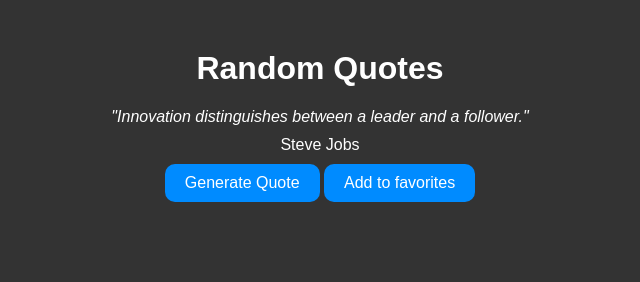
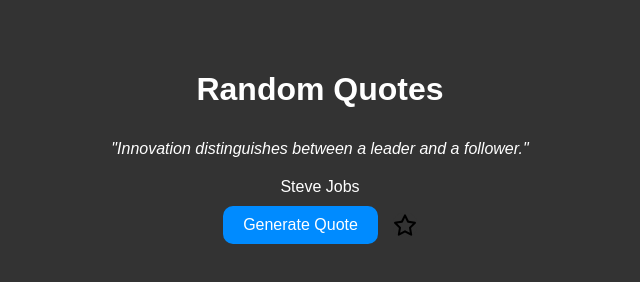
Before and after one commit to workingleb/RandomQuotes, a plain HTML site: page index.html in a window 1280 px wide. Both pictures are taken after a click on the button "Generate Quote". Shown: the whole page, without its empty margins (320-960 px from the left). Drawn offline with Linux system fonts and the light colour scheme.

Commit message:
change the button toogleFavorite to a star instead of text

```diff
--- a/css/style.css
+++ b/css/style.css
@@ -6,9 +6,18 @@ body {
 }
 
 .container {
+  display: flex;
+  flex-direction: column;
+  align-items: center;
   max-width: 600px;
   margin: 50px auto;
   text-align: center;
+}
+
+.button-container {
+  display: flex;
+  gap: 15px;
+  align-items: center;
 }
 
 .btn {
@@ -55,6 +64,31 @@ body {
 }
 
 .toogle-favorite-btn:disabled {
-  background-color: #0056b3;
-  cursor: not-allowed;
+  background-color: #333;
+  cursor: default;
 }
+
+.toogle-favorite-btn {
+  background-color: #333;
+  padding: 0;
+}
+
+.toogle-favorite-btn:hover {
+  background-color: #333;
+}
+
+.star-ikon {
+  display: block;
+  width: 24px;
+  height: 24px;
+  margin: 0;
+  padding: 0;
+}
+
+.star-ikon-filled {
+  display: none;
+  height: 24px;
+  width: 24px;
+  margin: 0;
+  padding: 0;
+}
--- a/index.html
+++ b/index.html
@@ -13,10 +13,36 @@
         Click the button to get a random quote
       </p>
       <p id="author" class="quote-author">(Author)</p>
-      <button id="generate-btn" class="btn">Generate Quote</button>
-      <button id="toogle-favorite-btn" class="btn toogle-favorite-btn" disabled>
-        Add to favorites
-      </button>
+      <div class="button-container">
+        <button id="generate-btn" class="btn">Generate Quote</button>
+        <button
+          id="toogle-favorite-btn"
+          class="btn toogle-favorite-btn"
+          disabled
+        >
+          <svg
+            id="star-ikon"
+            class="star-ikon"
+            xmlns="http://www.w3.org/2000/svg"
+            viewBox="0 0 576 512"
+          >
+            <path
+              d="M287.9 0c9.2 0 17.6 5.2 21.6 13.5l68.6 141.3 153.2 22.6c9 1.3 16.5 7.6 19.3 16.3s.5 18.1-5.9 24.5L433.6 328.4l26.2 155.6c1.5 9-2.2 18.1-9.7 23.5s-17.3 6-25.3 1.7l-137-73.2L151 509.1c-8.1 4.3-17.9 3.7-25.3-1.7s-11.2-14.5-9.7-23.5l26.2-155.6L31.1 218.2c-6.5-6.4-8.7-15.9-5.9-24.5s10.3-14.9 19.3-16.3l153.2-22.6L266.3 13.5C270.4 5.2 278.7 0 287.9 0zm0 79L235.4 187.2c-3.5 7.1-10.2 12.1-18.1 13.3L99 217.9 184.9 303c5.5 5.5 8.1 13.3 6.8 21L171.4 443.7l105.2-56.2c7.1-3.8 15.6-3.8 22.6 0l105.2 56.2L384.2 324.1c-1.3-7.7 1.2-15.5 6.8-21l85.9-85.1L358.6 200.5c-7.8-1.2-14.6-6.1-18.1-13.3L287.9 79z"
+            />
+          </svg>
+          <svg
+            id="star-ikon-filled"
+            class="star-ikon-filled"
+            xmlns="http://www.w3.org/2000/svg"
+            viewBox="0 0 576 512"
+          >
+            <path
+              d="M316.9 18C311.6 7 300.4 0 288.1 0s-23.4 7-28.8 18L195 150.3 51.4 171.5c-12 1.8-22 10.2-25.7 21.7s-.7 24.2 7.9 32.7L137.8 329 113.2 474.7c-2 12 3 24.2 12.9 31.3s23 8 33.8 2.3l128.3-68.5 128.3 68.5c10.8 5.7 23.9 4.9 33.8-2.3s14.9-19.3 12.9-31.3L438.5 329 542.7 225.9c8.6-8.5 11.7-21.2 7.9-32.7s-13.7-19.9-25.7-21.7L381.2 150.3 316.9 18z"
+            />
+          </svg>
+          <!-- Add to favorites -->
+        </button>
+      </div>
     </div>
     <div id="favorites-container" class="favorites-container">
       <!-- Динамическое добавление цитат через JS -->
--- a/index.js
+++ b/index.js
@@ -5,6 +5,8 @@ const quoteAuthorElement = document.getElementById('author');
 const generateBtn = document.getElementById('generate-btn');
 const toogleFavoriteBtn = document.getElementById('toogle-favorite-btn');
 const favoritesContainer = document.getElementById('favorites-container');
+const starIkon = document.getElementById('star-ikon');
+const starIkonFilled = document.getElementById('star-ikon-filled');
 
 let randomIndex;
 
@@ -22,12 +24,14 @@ const generateRandomQuote = () => {
   // } else {
   //   toogleFavoriteBtn.textContent = 'Add to favorites';
   // }
-  toogleFavoriteBtn.textContent =
-    quotes[randomIndex].isFavorite === true
-      ? 'Remove from favorites'
-      : 'Add to favorites';
+  if (quotes[randomIndex].isFavorite === true) {
+    starIkonFilled.style.display = 'block';
+    starIkon.style.display = 'none';
+  } else {
+    starIkonFilled.style.display = 'none';
+    starIkon.style.display = 'block';
+  }
 };
-
 const toogleFavorite = () => {
   quotes[randomIndex].isFavorite = !quotes[randomIndex].isFavorite;
   console.log(randomIndex);
@@ -37,10 +41,26 @@ const toogleFavorite = () => {
   // } else {
   //   toogleFavoriteBtn.textContent = 'Add to favorites';
   // }
-  toogleFavoriteBtn.textContent =
-    quotes[randomIndex].isFavorite === true
-      ? 'Remove from favorites'
-      : 'Add to favorites';
+  if (quotes[randomIndex].isFavorite === true) {
+    starIkonFilled.style.display = 'block';
+    starIkon.style.display = 'none';
+  } else {
+    starIkonFilled.style.display = 'none';
+    starIkon.style.display = 'block';
+  }
+
+  // const toogleFavoriteIcon = (isFavorite) => {
+  //   if (isFavorite === true) {
+  //     starIkonFilled.style.display = 'block';
+  //     starIkon.style.display = 'none';
+  //   } else {
+  //     starIkonFilled.style.display = 'none';
+  //     starIkon.style.display = 'block';
+  //   }
+  // }
+
+  // toogleFavoriteIcon(quotes[randomIndex].isFavorite);
+
   if (quotes[randomIndex].isFavorite === true) {
     const favoriteCard = document.createElement('div');
     favoriteCard.classList.add('favorite-card');
```
